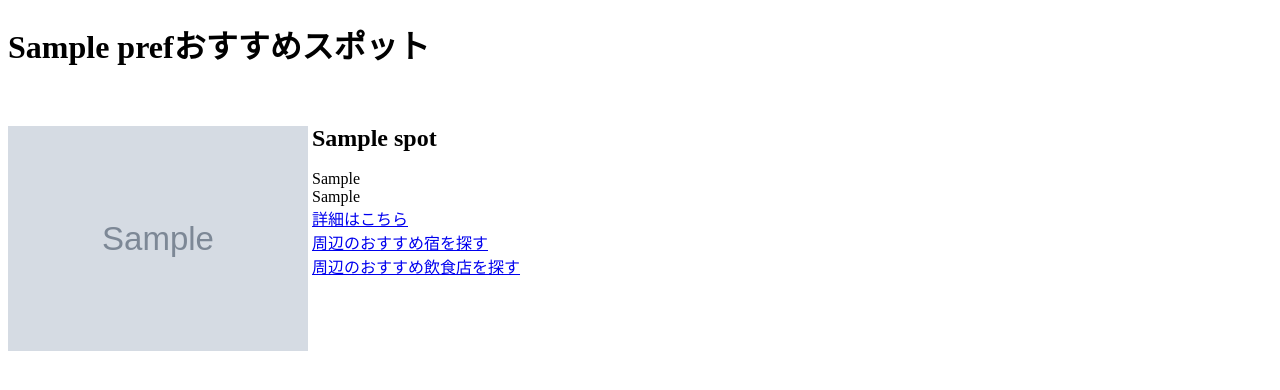
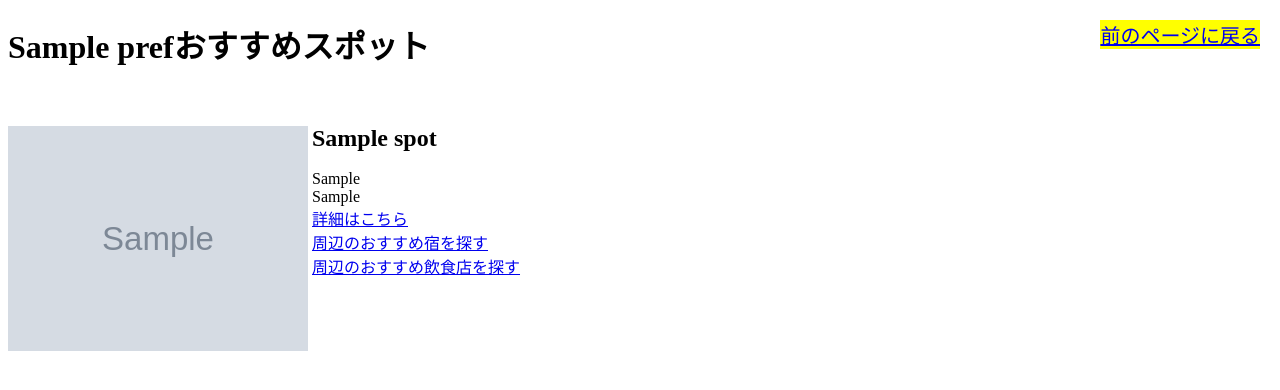
Before and after one commit to yoshioka-r/travel-support-e, a Spring Boot app: page /pref/1 in a window 1280 px wide. Shown: the top 390 px of the page. Run offline with Spring Boot 4, Linux system fonts and the light colour scheme; tables that the repository leaves empty hold one stand-in row (values such as "Sample post"); grey boxes marked "Sample" are stand-in pictures.

Commit message:
back to previous page

```diff
--- a/src/main/java/com/example/demo/controller/SpotController.java
+++ b/src/main/java/com/example/demo/controller/SpotController.java
@@ -50,6 +50,15 @@ public class SpotController {
 		return "pref";
 	}
 
+
+	//sanin画面に戻る
+	@GetMapping("/back")
+	public String back(
+			Model m) {
+		return "sanin";
+	}
+
+
 	//詳細画面表示
 	@GetMapping("/detail/{spotId}")
 	public String dindex(
--- a/src/main/resources/templates/pref.html
+++ b/src/main/resources/templates/pref.html
@@ -7,16 +7,24 @@
 
 	<style>
 		img {
-			display:inline-flex;
+			display: inline-flex;
 			height: 300px;
 			width: 300px;
 			object-fit: contain;
 		}
 
-		span{
+		span {
 			width: 900px;
-			display:inline-block;
+			display: inline-block;
 			vertical-align: top;
+		}
+
+		.fixed_link{
+			position: fixed;
+			top: 20px;
+			right: 20px;
+			background-color: yellow;
+			font-size: 20px;
 		}
 
 	</style>
@@ -25,6 +33,9 @@
 
 <body>
 	<h1>[[${pref.name}]]おすすめスポット</h1>
+
+
+	<a href="/back" class="fixed_link">前のページに戻る</a>
 
 	<th:block th:each="spot:${spots}">
 
```
Also changed, not shown: src/main/resources/templates/restaurant.html (+12 -0 lines). Lines whose indentation alone changed are shown as unchanged.
